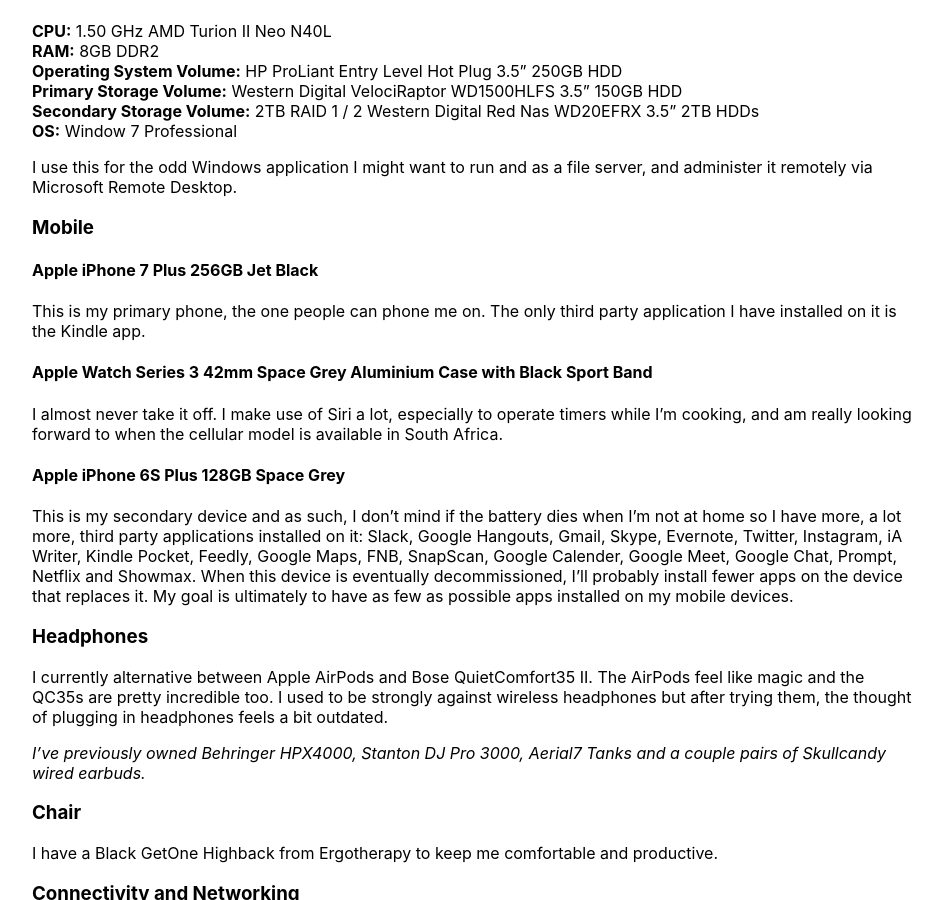
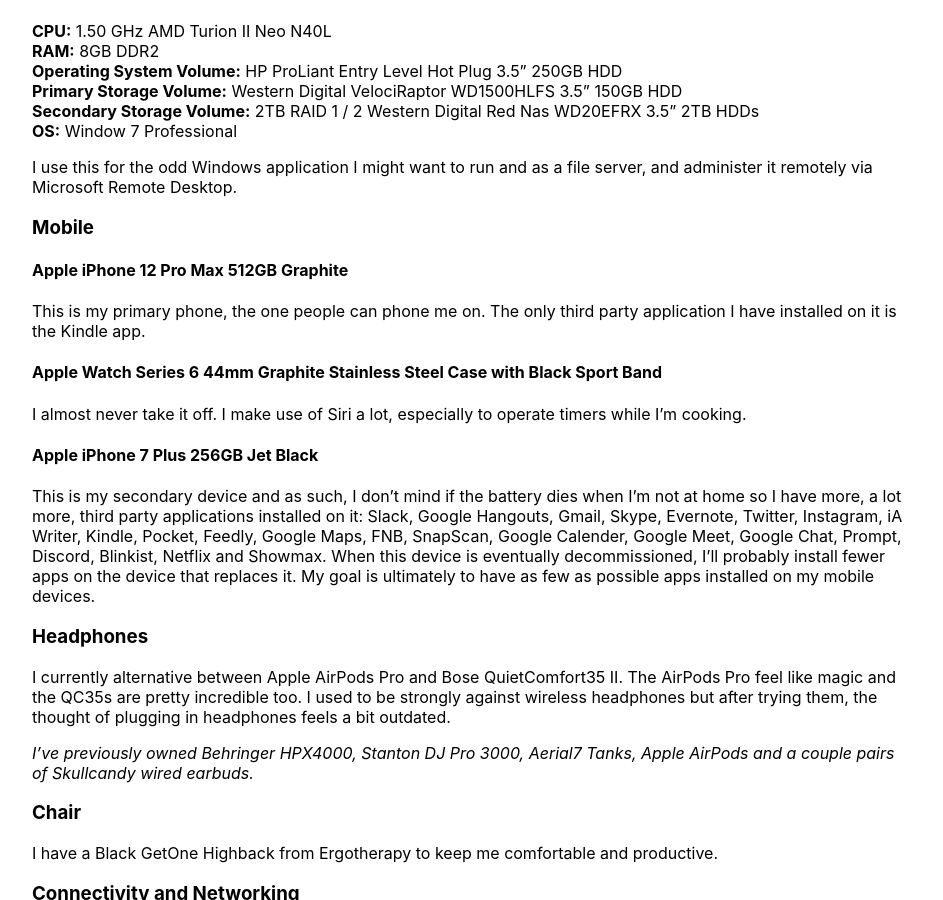
Before and after one commit to nuclearpengy/nuclearpengy.github.io, a Jekyll site: the page built from gear.md, in a window 1280 px wide and 900 px high, scrolled down 1440 px. Shown: the whole window, without its empty margins (168-1111 px from the left). Built offline with Jekyll 4.4.1, drawn with Linux system fonts in a browser that asks for light colours; some of the changed text lies outside the part shown.

Commit message:
Updated gear page.

```diff
--- a/_includes/footer.html
+++ b/_includes/footer.html
@@ -1,3 +1,3 @@
 <section class="footer">
-<p>&copy; 2020</p>
+<p>&copy; 2021</p>
 </section>
--- a/gear.md
+++ b/gear.md
@@ -35,7 +35,7 @@ Before this, I had an Apple iMac 27" Mid 2011 which I really put through its pac
 
 I primarily use this device for research, writing and processing email. I don't use it as much as I should, or would like to, but when I do, I enjoy it.
 
-Before this, I had an Apple MacBook Pro 15" Early 2011. If I end up replacing this, it'll probably be with a bigger screened beefier device, like the new Apple MacBook Pro 16".
+Before this, I had an Apple MacBook Pro 15" Early 2011. If I end up replacing this, it'll probably be with a bigger screened beefier device.
 
 <h3>Development Server - Custom Built</h3>
 **Case:** Phanteks Eclipse P400S<br/>
@@ -65,17 +65,17 @@ I access this machine remotely via HTTPS, SSH and network file share and primari
 I use this for the odd Windows application I might want to run and as a file server, and administer it remotely via Microsoft Remote Desktop.
 
 <h3>Mobile</h3>
+<h4>Apple iPhone 12 Pro Max 512GB Graphite</h4>
+This is my primary phone, the one people can phone me on. The only third party application I have installed on it is the Kindle app.<br/>
+<h4>Apple Watch Series 6 44mm Graphite Stainless Steel Case with Black Sport Band</h4>
+I almost never take it off. I make use of Siri a lot, especially to operate timers while I'm cooking.<br/>
 <h4>Apple iPhone 7 Plus 256GB Jet Black</h4>
-This is my primary phone, the one people can phone me on. The only third party application I have installed on it is the Kindle app.<br/>
-<h4>Apple Watch Series 3 42mm Space Grey Aluminium Case with Black Sport Band</h4>
-I almost never take it off. I make use of Siri a lot, especially to operate timers while I'm cooking, and am really looking forward to when the cellular model is available in South Africa.<br/>
-<h4>Apple iPhone 6S Plus 128GB Space Grey</h4>
-This is my secondary device and as such, I don't mind if the battery dies when I'm not at home so I have more, a lot more, third party applications installed on it: Slack, Google Hangouts, Gmail, Skype, Evernote, Twitter, Instagram, iA Writer, Kindle Pocket, Feedly, Google Maps, FNB, SnapScan, Google Calender, Google Meet, Google Chat, Prompt, Netflix and Showmax. When this device is eventually decommissioned, I'll probably install fewer apps on the device that replaces it. My goal is ultimately to have as few as possible apps installed on my mobile devices.<br/>
+This is my secondary device and as such, I don't mind if the battery dies when I'm not at home so I have more, a lot more, third party applications installed on it: Slack, Google Hangouts, Gmail, Skype, Evernote, Twitter, Instagram, iA Writer, Kindle, Pocket, Feedly, Google Maps, FNB, SnapScan, Google Calender, Google Meet, Google Chat, Prompt, Discord, Blinkist, Netflix and Showmax. When this device is eventually decommissioned, I'll probably install fewer apps on the device that replaces it. My goal is ultimately to have as few as possible apps installed on my mobile devices.<br/>
 
 <h3>Headphones</h3>
-I currently alternative between Apple AirPods and Bose QuietComfort35 II. The AirPods feel like magic and the QC35s are pretty incredible too. I used to be strongly against wireless headphones but after trying them, the thought of plugging in headphones feels a bit outdated.
+I currently alternative between Apple AirPods Pro and Bose QuietComfort35 II. The AirPods Pro feel like magic and the QC35s are pretty incredible too. I used to be strongly against wireless headphones but after trying them, the thought of plugging in headphones feels a bit outdated.
 
-_I've previously owned Behringer HPX4000, Stanton DJ Pro 3000, Aerial7 Tanks and a couple pairs of Skullcandy wired earbuds._<br/>
+_I've previously owned Behringer HPX4000, Stanton DJ Pro 3000, Aerial7 Tanks, Apple AirPods and a couple pairs of Skullcandy wired earbuds._<br/>
 
 <h3>Chair</h3>
 I have a Black GetOne Highback from Ergotherapy to keep me comfortable and productive.<br/>
```
Also changed, not shown: other parts of gear.md (+1 -1 lines).
